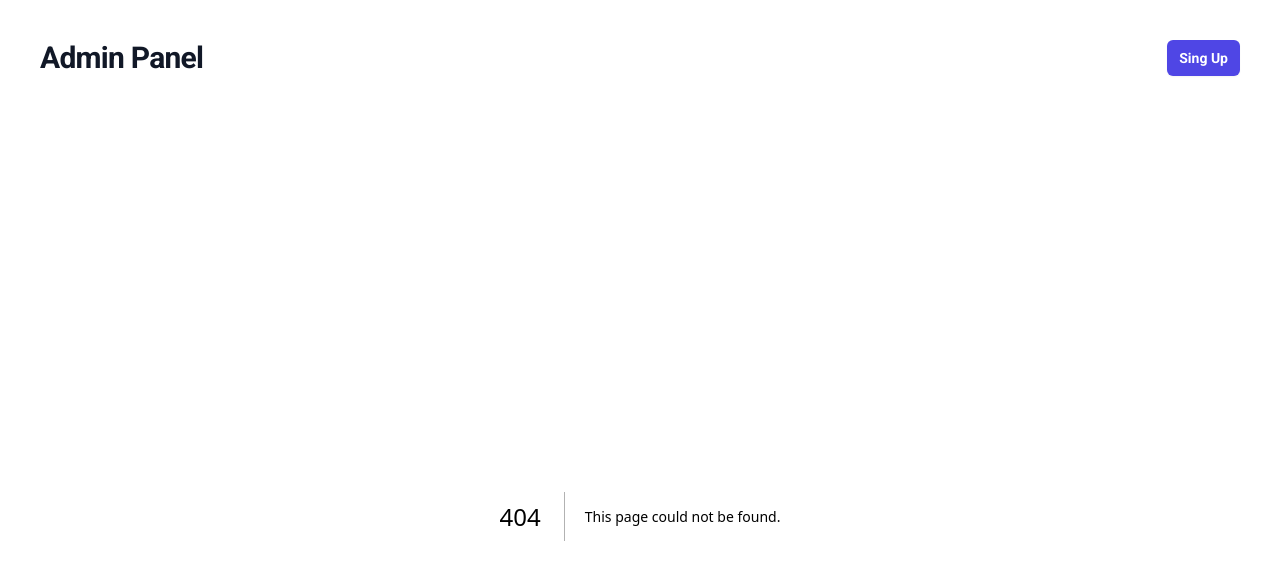
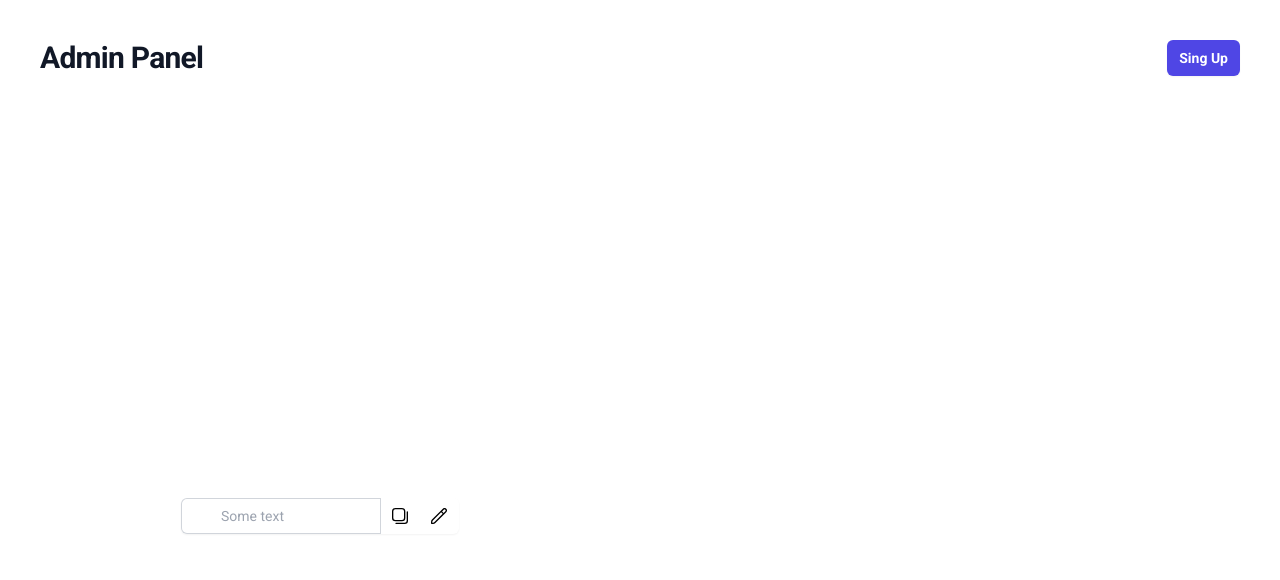
Before and after one commit to atvk/helpdesk, a Next.js app: page /copy-text in a window 1280 px wide. Before the commit this address had no page. Shown: the top 580 px of the page. Built offline with nearby package versions, Linux system fonts and the light colour scheme.

Commit message:
added components CopyTextIkon and EditTextIkon

```diff
--- /dev/null
+++ b/src/app/copy-text/page.tsx
@@ -0,0 +1,29 @@
+import CopyTextIcon from "@/components/CopyTextIcon"
+import EditTextIcon from "@/components/EditTextIcon"
+
+export default function CopyClipboard() {
+	return (
+		<div className="flex justify-center w-1/2 h-screen items-center">
+			<div className="flex rounded-md shadow-sm">
+				<div className="relative flex flex-grow items-stretch focus-within:z-10">
+					<input
+						type="text"
+						name="text"
+						className="block w-full rounded-none rounded-l-md border-0 py-1.5 pl-10 text-gray-900 ring-1 ring-inset ring-gray-300 placeholder:text-gray-400 focus:ring-2 focus:ring-inset focus:ring-indigo-600 sm:text-sm sm:leading-6"
+						placeholder="Some text"
+					/>
+				</div>
+				<button
+					type="button"
+					className="relative -ml-px inline-flex items-center px-3 py-2">
+					<CopyTextIcon aria-hidden="true" />
+				</button>
+				<button
+					type="button"
+					className="relative -ml-px inline-flex items-center px-3 py-2">
+					<EditTextIcon aria-hidden="true" />
+				</button>
+			</div>
+		</div>
+	);
+}
--- a/src/app/page.tsx
+++ b/src/app/page.tsx
@@ -1,13 +1,16 @@
 import Link from "next/link"
 import ListingTable from "@/components/ListingTable"
 import Hydration from "@/components/Hydration";
+import React, { useState } from 'react';
+
 
 
 export default function adminPanel() {
   return (
     <Hydration>
-      <Link href="./listings" className="m-10">Listins</Link>
+      <Link href="./listings" className="m-10 underline text-gray-600">Listings</Link>
       <ListingTable />
+
 
     </Hydration>
   );
--- /dev/null
+++ b/src/components/CopyTextIcon.tsx
@@ -0,0 +1,10 @@
+export default function CopyTextIcon () {
+  return (
+    <svg
+      className="h-4 w-4 active:translate-y-1 hover:cursor-pointer"
+      viewBox="0 0 24 24"
+      xmlns="http://www.w3.org/2000/svg">
+     <path d="m15 20h-10a5.006 5.006 0 0 1 -5-5v-10a5.006 5.006 0 0 1 5-5h10a5.006 5.006 0 0 1 5 5v10a5.006 5.006 0 0 1 -5 5zm-10-18a3 3 0 0 0 -3 3v10a3 3 0 0 0 3 3h10a3 3 0 0 0 3-3v-10a3 3 0 0 0 -3-3zm19 17v-13a1 1 0 0 0 -2 0v13a3 3 0 0 1 -3 3h-13a1 1 0 0 0 0 2h13a5.006 5.006 0 0 0 5-5z"/>
+    </svg>
+  )
+}
--- /dev/null
+++ b/src/components/EditTextIcon.tsx
@@ -0,0 +1,10 @@
+export default function EditTextIcon () {
+  return (
+    <svg
+      className="h-4 w-4 active:translate-y-1 hover:cursor-pointer"
+      viewBox="0 0 24 24"
+      xmlns="http://www.w3.org/2000/svg">
+      <path d="M22.853,1.148a3.626,3.626,0,0,0-5.124,0L1.465,17.412A4.968,4.968,0,0,0,0,20.947V23a1,1,0,0,0,1,1H3.053a4.966,4.966,0,0,0,3.535-1.464L22.853,6.271A3.626,3.626,0,0,0,22.853,1.148ZM5.174,21.122A3.022,3.022,0,0,1,3.053,22H2V20.947a2.98,2.98,0,0,1,.879-2.121L15.222,6.483l2.3,2.3ZM21.438,4.857,18.932,7.364l-2.3-2.295,2.507-2.507a1.623,1.623,0,1,1,2.295,2.3Z"/>
+    </svg>
+  )
+}
```
